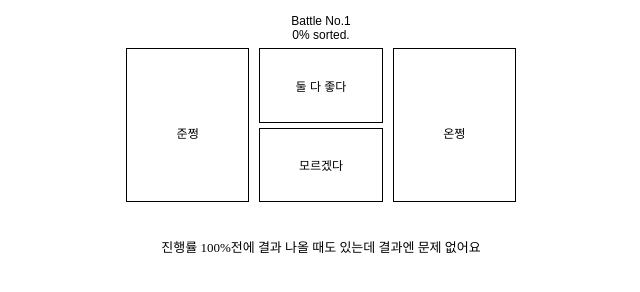
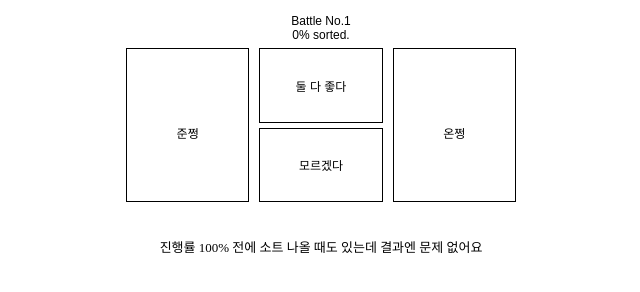
Before and after one commit to xdimyary/xdz, a plain HTML site: page index.html in a window 1280 px wide. Shown: the full height of the page, 319-959 px from the left. Drawn offline with Linux system fonts and the light colour scheme.

Commit message:
Update index.html

```diff
--- a/index.html
+++ b/index.html
@@ -220,7 +220,7 @@ function showImage(){
 </table>
 
 <div id="resultField" style="text-align:center; margin-top:30px;">
-<font size="2"> 진행률 100%전에 결과 나올 때도 있는데 결과엔 문제 없어요 </font>
+<font size="2"> 진행률 100% 전에 소트 나올 때도 있는데 결과엔 문제 없어요 </font>
 </div>
 
 </body>
```
